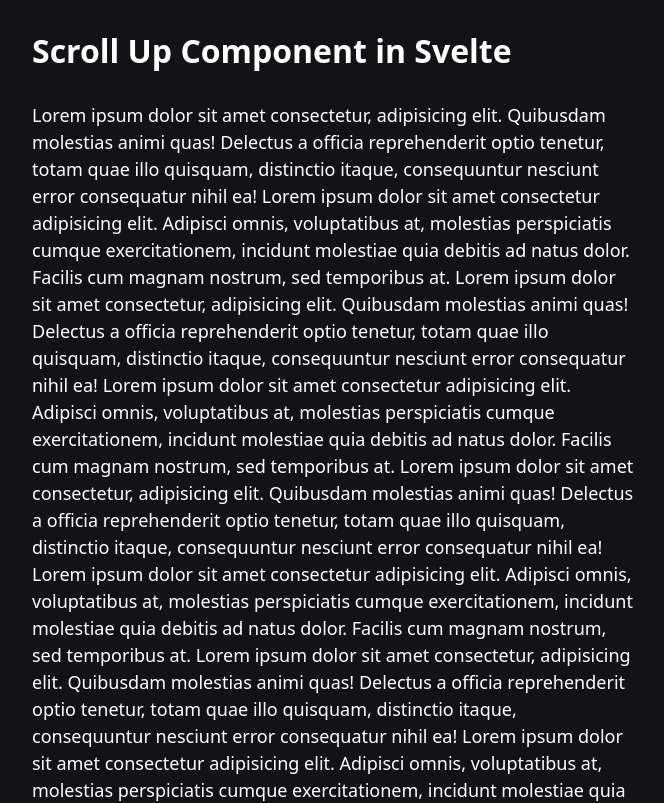
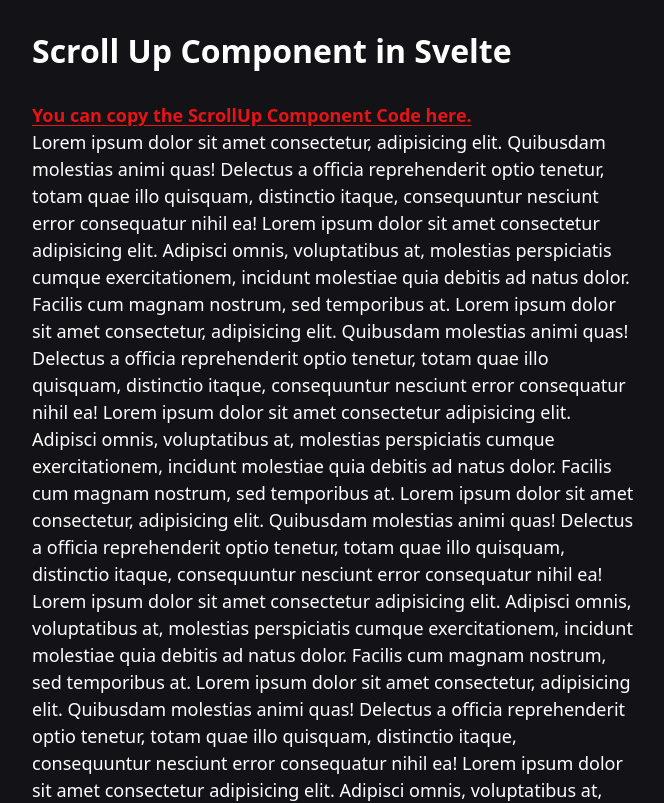
Before and after one commit to MoinJulian/ScrollUp-Component, a Svelte app: page / in a window 1280 px wide. Shown: the top 803 px of the page, without its empty margins (304-968 px from the left). Built offline with nearby package versions, Linux system fonts and the light colour scheme.

Commit message:
Add link

```diff
--- a/src/App.svelte
+++ b/src/App.svelte
@@ -6,6 +6,10 @@
 
 <main>
   <h1>Scroll Up Component in Svelte</h1>
+  <a
+    href="https://github.com/MoinJulian/ScrollUp-Component/blob/main/src/lib/components/ScrollUp.svelte"
+    class="error">You can copy the ScrollUp Component Code here.</a
+  >
   <p>
     Lorem ipsum dolor sit amet consectetur, adipisicing elit. Quibusdam
     molestias animi quas! Delectus a officia reprehenderit optio tenetur, totam
```
